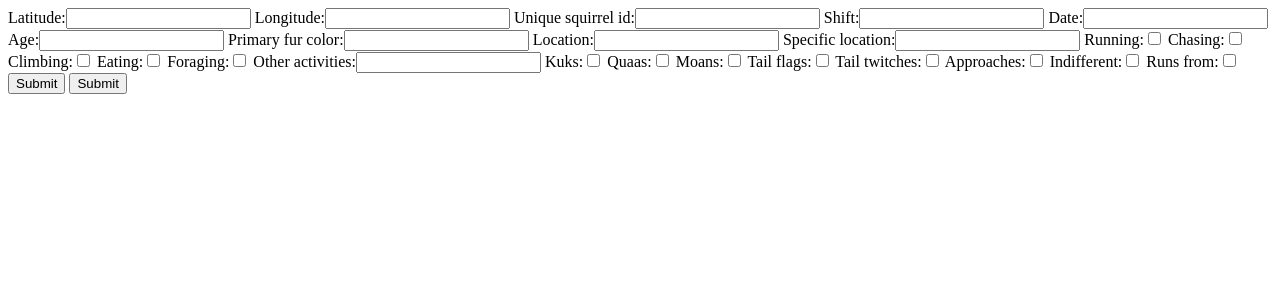
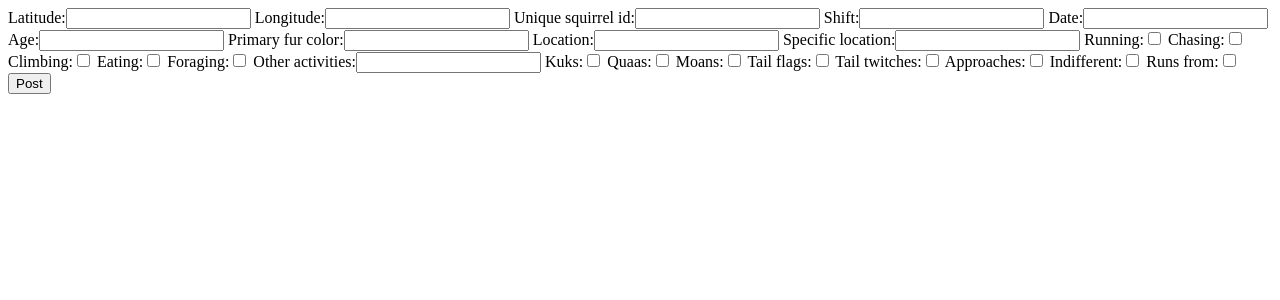
Before and after one commit to mihirahuja1/squirrel, a Django app: page /sightings/add/ in a window 1280 px wide. Shown: the top 300 px of the page. Run offline with Django 3.2, Linux system fonts and the light colour scheme.

Commit message:
Remove extra button and change to forms

```diff
--- a/squirrel/templates/sightings/Sightings.html
+++ b/squirrel/templates/sightings/Sightings.html
@@ -8,8 +8,6 @@ table, th, td {
 </head>
 <body>
 <h2>Squirrel Sightings Table</h2>
-    <a href="#" class="header-link">Add</a>
-    <a href="#" class="header-link">Edit</a>
 	<table style="width:100%">
 	    <tr>
 		    <th>Latitude</th>
--- a/squirrel/templates/sightings/add.html
+++ b/squirrel/templates/sightings/add.html
@@ -3,8 +3,8 @@
 		<form  method = "post novalidate">
 			{%csrf_token%}
 			{{form}}
-			<input type="submit" value="Submit">
-			<button type="submit">Submit</button>
+			<input type="submit" value="Post"/>
+
 		</form>
 
 	</body>
--- a/squirrel/views.py
+++ b/squirrel/views.py
@@ -16,7 +16,38 @@ def sightings_details(request, unique_squirrel_id):
     return HttpResponse(squirrel.unique_squirrel_id)
 def sightings_add(request):
     if request.method == 'POST':
-        form = Add(request.POST)
+        #form = Add(request.POST)
+        new_data = Sightings()
+        #new_data.title = request.POST.get('title')
+
+        new_data.latitude = request.POST.get('latitude')
+        new_data.longitude = request.POST.get('longitude')
+        new_data.unique_squirrel_id = request.POST.get('')
+        new_data.shift = request.POST.get('')
+        new_data.date = request.POST.get('')
+        new_data.age = request.POST.get('')
+        new_data.primary_fur_color = request.POST.get('')
+        new_data.location  = request.POST.get('')
+        new_data.specific_location  = request.POST.get('')
+        new_data.running = request.POST.get('')
+        new_data.chasing = request.POST.get('')
+        new_data.climbing = request.POST.get('')
+        new_data.eating = request.POST.get('')
+        new_data.foraging = request.POST.get('')
+        new_data.other_activities = request.POST.get('')
+        new_data.kuks = request.POST.get('')
+        new_data.quaas = request.POST.get('')
+        new_data.moans = request.POST.get('')
+        new_data.tail_flags = request.POST.get('')
+        new_data.tail_twitches = request.POST.get('')
+        new_data.approaches = request.POST.get('')
+        new_data.indifferent = request.POST.get('')
+        new_data.runs_from = request.POST.get('')
+
+
+
+
+
 
     else:
         form = Add()
```
